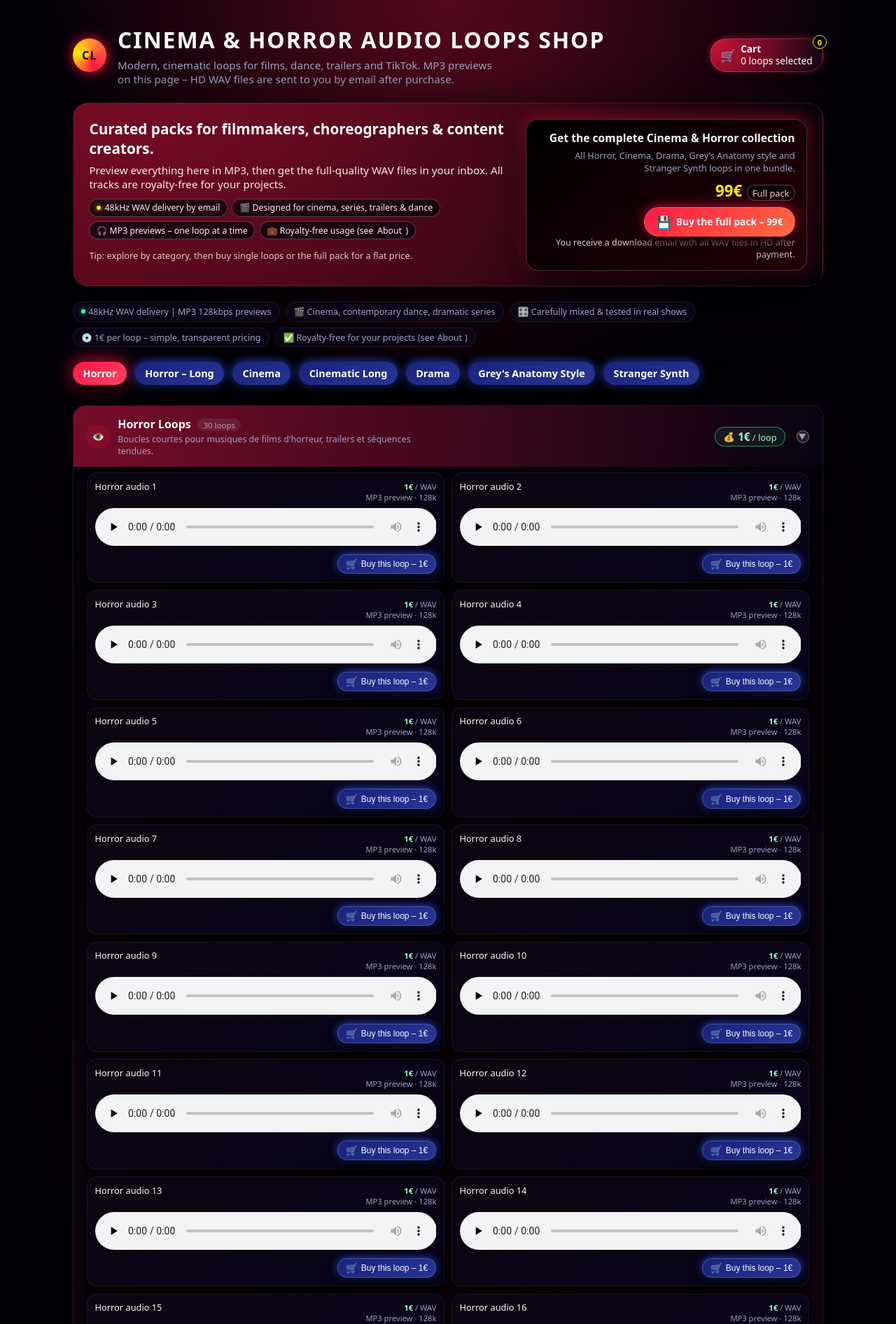
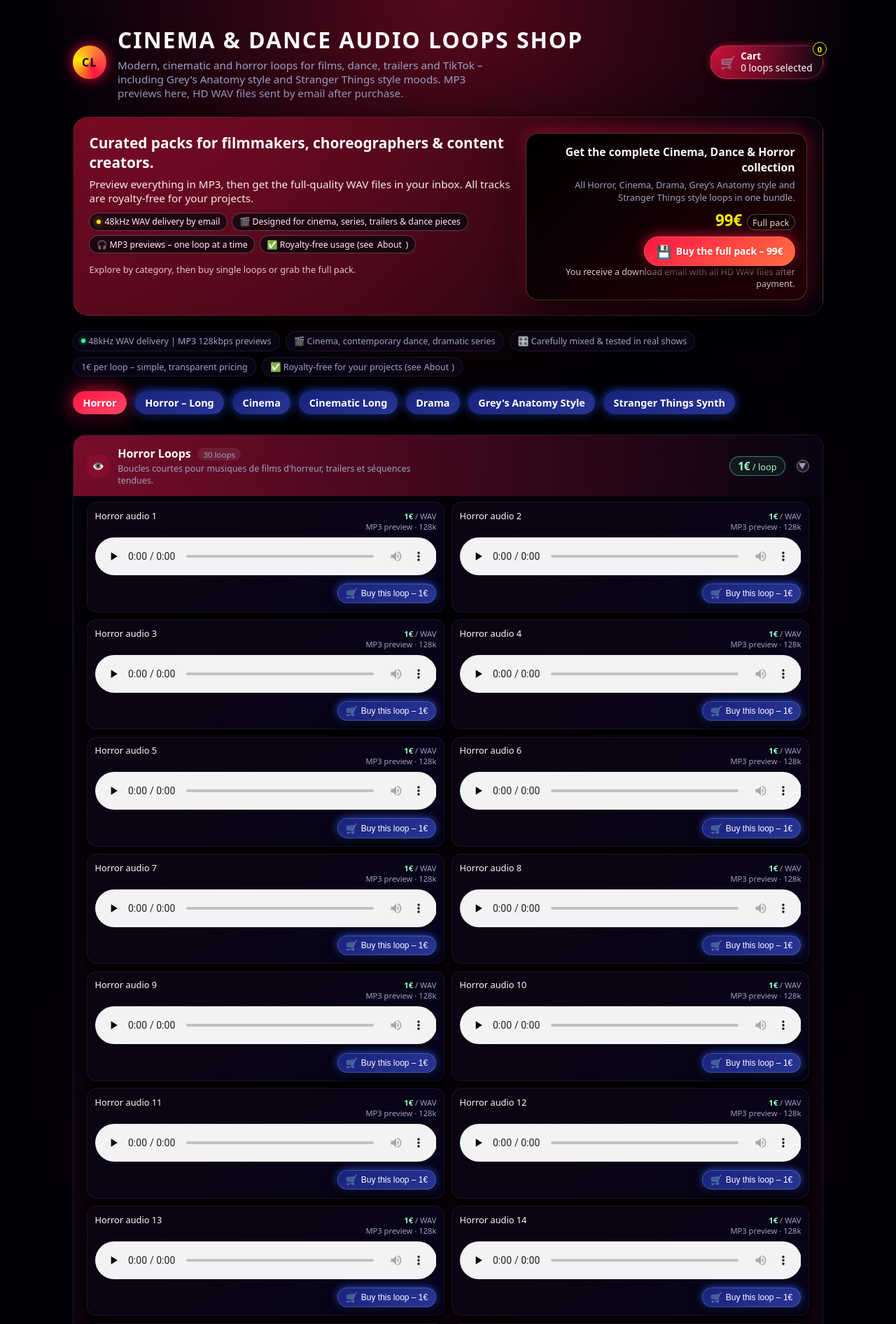
Before and after one commit to vincentbastille10/cinema_loops_shopping, a Flask app: page / in a window 1280 px wide. Shown: the top 1892 px of the page at 70% size. Run offline with Flask 3, Linux system fonts and the light colour scheme.

Commit message:
Update index.html

```diff
--- a/templates/index.html
+++ b/templates/index.html
@@ -2,14 +2,13 @@
 <html lang="en">
 <head>
   <meta charset="utf-8" />
-  <title>Cinema & Horror Audio Loops Shop – WAV & MP3</title>
+  <title>Cinema & Dance Audio Loops Shop – WAV & MP3</title>
   <meta name="viewport" content="width=device-width, initial-scale=1" />
 
   <meta name="description"
-        content="Cinema, horror, drama, synthwave and Grey's Anatomy style audio loops. MP3 previews and HD WAV files sent by email after purchase. Royalty-free audio for films, dance and content creators." />
+        content="Modern, cinematic and horror audio loops for films, dance, trailers and TikTok – including Grey's Anatomy style and Stranger Things style moods. MP3 previews on this page and HD WAV files sent by email after purchase. Royalty-free audio for creators." />
   <meta name="robots" content="index,follow" />
 
-  <!-- Base styles -->
   <style>
     :root {
       --bg: #050409;
@@ -552,12 +526,11 @@
     }
 
     @media (min-width: 720px) {
-      .loop-list {
-        grid-template-columns: 1fr 1fr;
-      }
+      .loop-list { grid-template-columns: 1fr 1fr; }
     }
 
     .loop-item {
+      position: relative;
       border-radius: 14px;
       border: 1px solid rgba(255, 255, 255, 0.07);
       background: linear-gradient(145deg, rgba(12, 5, 18, 0.95), rgba(8, 3, 26, 0.95));
@@ -725,10 +716,11 @@
           <span>CL</span>
         </div>
         <div class="page-title-text">
-          <h1>Cinema & Horror Audio Loops Shop</h1>
+          <h1>Cinema & Dance Audio Loops Shop</h1>
           <p>
-            Modern, cinematic loops for films, dance, trailers and TikTok. MP3 previews on this page –
-            HD WAV files are sent to you by email after purchase.
+            Modern, cinematic and horror loops for films, dance, trailers and TikTok –
+            including Grey's Anatomy style and Stranger Things style moods.
+            MP3 previews here, HD WAV files sent by email after purchase.
           </p>
         </div>
       </div>
@@ -750,7 +742,7 @@
           Curated packs for filmmakers, choreographers & content creators.
         </div>
         <div class="hero-subline">
-          Preview everything here in MP3, then get the full-quality WAV files in your inbox.
+          Preview everything in MP3, then get the full-quality WAV files in your inbox.
           All tracks are royalty-free for your projects.
         </div>
 
@@ -760,47 +752,47 @@
             48kHz WAV delivery by email
           </div>
           <div class="hero-pill">
-            🎬 Designed for cinema, series, trailers & dance
+            🎬 Designed for cinema, series, trailers & dance pieces
           </div>
           <div class="hero-pill">
             🎧 MP3 previews – one loop at a time
           </div>
           <div class="hero-pill">
-            💼 Royalty-free usage (see <a href="{{ url_for('about_page') }}">About</a>)
+            ✅ Royalty-free usage (see <a href="{{ url_for('about_page') }}">About</a>)
           </div>
         </div>
 
         <div class="hero-note">
-          Tip: explore by category, then buy single loops or the full pack for a flat price.
+          Explore by category, then buy single loops or grab the full pack.
         </div>
       </div>
 
       <div class="hero-right">
         <div class="pack-banner">
           <div class="pack-banner-title">
-            Get the complete Cinema & Horror collection
+            Get the complete Cinema, Dance & Horror collection
           </div>
           <div class="pack-banner-sub">
-            All Horror, Cinema, Drama, Grey’s Anatomy style and Stranger Synth loops in one bundle.
+            All Horror, Cinema, Drama, Grey’s Anatomy style and Stranger Things style loops in one bundle.
           </div>
           <div class="pack-price-line">
             <div class="pack-price-main">99€</div>
             <div class="pack-price-tag">Full pack</div>
           </div>
-          <!-- Remplace le href par ton vrai lien Stripe Pack si besoin -->
+          <!-- Remplace par ton vrai lien Stripe pour le pack -->
           <a href="https://buy.stripe.com/your_full_pack_link_here"
              class="pack-btn">
             <span class="icon">💾</span>
             <span>Buy the full pack – 99€</span>
           </a>
           <div class="hero-footnote">
-            You receive a download email with all WAV files in HD after payment.
+            You receive a download email with all HD WAV files after payment.
           </div>
         </div>
       </div>
     </section>
 
-    <!-- SMALL BADGES ROW -->
+    <!-- BADGES ROW -->
     <div class="badges-row">
       <div class="badge-pill">
         <span class="dot"></span> 48kHz WAV delivery | MP3 128kbps previews
@@ -812,14 +804,14 @@
         🎛️ Carefully mixed & tested in real shows
       </div>
       <div class="badge-pill">
-        💿 1€ per loop – simple, transparent pricing
+        1€ per loop – simple, transparent pricing
       </div>
       <div class="badge-pill">
         ✅ Royalty-free for your projects (see <a href="{{ url_for('about_page') }}">About</a>)
       </div>
     </div>
 
-    <!-- CATEGORY NAV (buttons under badges) -->
+    <!-- CATEGORY NAV -->
     <nav class="category-nav" id="categoryNav">
       <a href="#horror_short" class="category-pill">Horror</a>
       <a href="#horror_long" class="category-pill">Horror – Long</a>
@@ -827,7 +819,7 @@
       <a href="#cinematic_long" class="category-pill">Cinematic Long</a>
       <a href="#drama_long" class="category-pill">Drama</a>
       <a href="#greys_emotional" class="category-pill">Grey's Anatomy Style</a>
-      <a href="#stranger_synth" class="category-pill">Stranger Synth</a>
+      <a href="#stranger_synth" class="category-pill">Stranger Things Synth</a>
     </nav>
 
     <!-- ACCORDION -->
@@ -864,20 +855,18 @@
           </div>
           <div class="accordion-header-right">
             <div class="price-chip">
-              <span>💰</span>
               <span><strong>{{ category.loops[0].price_eur if category.loops else 1 }}€</strong> / loop</span>
             </div>
             <div class="accordion-chevron">&#9654;</div>
           </div>
         </div>
 
-        <!-- ACCORDION PANEL -->
         <div class="accordion-panel">
           <div class="panel-inner">
             <div class="loop-list">
 
               {% for item in category.loops %}
-              <div class="loop-item" data-loop-id="{{ item.id }}">
+              <div class="loop-item" data-loop-id="{{ item.id }}" data-loop-name="{{ item.name }}">
                 <div class="loop-row-top">
                   <div class="loop-name">
                     {{ item.name }}
@@ -929,7 +918,7 @@
     <!-- FOOTER -->
     <footer>
       <p>
-        Cinema & Horror Loops – composed and produced by Vincent Bastille.<br />
+        Cinema & Dance Loops – composed and produced by Vincent Bastille.<br />
         All audio is delivered as HD WAV by email after purchase and is royalty-free for your projects
         (see <a href="{{ url_for('about_page') }}">About</a> for details).<br />
         For custom packs or original film music:
@@ -947,32 +936,29 @@
       const audioPlayers = document.querySelectorAll(".loop-audio-player");
       const cartCountEl = document.getElementById("cartCount");
       const cartSummaryEl = document.getElementById("cartSummary");
+      const cartWidget = document.getElementById("cartWidget");
 
-      // --- SINGLE AUDIO AT A TIME ---
+      const CART_KEY = "cinema_loops_cart_ids";
+
+      // --- SINGLE AUDIO ---
       audioPlayers.forEach(player => {
         player.addEventListener("play", () => {
           audioPlayers.forEach(other => {
-            if (other !== player) {
-              other.pause();
-            }
+            if (other !== player) other.pause();
           });
         });
       });
 
-      // --- ACCORDION LOGIC ---
+      // --- ACCORDION ---
       function openItem(item) {
         accordionItems.forEach(it => {
           const panel = it.querySelector(".accordion-panel");
           if (it === item) {
             it.classList.add("open");
-            if (panel) {
-              panel.style.maxHeight = panel.scrollHeight + "px";
-            }
+            if (panel) panel.style.maxHeight = panel.scrollHeight + "px";
           } else {
             it.classList.remove("open");
-            if (panel) {
-              panel.style.maxHeight = 0;
-            }
+            if (panel) panel.style.maxHeight = 0;
           }
         });
       }
@@ -992,9 +978,8 @@
         toggle.addEventListener("click", (e) => {
           const item = e.currentTarget.closest(".accordion-item");
           const isOpen = item.classList.contains("open");
+          const panel = item.querySelector(".accordion-panel");
           const catId = item.getAttribute("id");
-
-          const panel = item.querySelector(".accordion-panel");
 
           if (isOpen) {
             item.classList.remove("open");
@@ -1038,31 +1022,89 @@
         const openItemEl = document.querySelector(".accordion-item.open");
         if (openItemEl) {
           const panel = openItemEl.querySelector(".accordion-panel");
-          if (panel) {
-            panel.style.maxHeight = panel.scrollHeight + "px";
-          }
+          if (panel) panel.style.maxHeight = panel.scrollHeight + "px";
         }
       });
 
-      // --- SIMPLE CART BADGE (from localStorage) ---
-      // On part du principe que tu stockes les IDs de loops dans localStorage
-      // sous la clé "cinema_loops_cart_ids" (liste JSON).
+      // --- CART STORAGE / BADGE ---
+
+      function getCartIds() {
+        try {
+          const raw = localStorage.getItem(CART_KEY);
+          const ids = raw ? JSON.parse(raw) : [];
+          return Array.isArray(ids) ? ids : [];
+        } catch (e) {
+          return [];
+        }
+      }
+
+      function setCartIds(ids) {
+        try {
+          localStorage.setItem(CART_KEY, JSON.stringify(ids));
+        } catch (e) {
+          // ignore
+        }
+      }
+
       function refreshCartBadge() {
-        try {
-          const raw = localStorage.getItem("cinema_loops_cart_ids");
-          const ids = raw ? JSON.parse(raw) : [];
-          const count = Array.isArray(ids) ? ids.length : 0;
-          cartCountEl.textContent = count;
-          cartSummaryEl.textContent =
-            count === 0 ? "0 loops selected" :
-            (count === 1 ? "1 loop selected" : count + " loops selected");
-        } catch (e) {
-          cartCountEl.textContent = "0";
-          cartSummaryEl.textContent = "0 loops selected";
+        const ids = getCartIds();
+        const count = ids.length;
+        cartCountEl.textContent = count;
+        cartSummaryEl.textContent =
+          count === 0 ? "0 loops selected" :
+          (count === 1 ? "1 loop selected" : count + " loops selected");
+      }
+
+      function pulseCart() {
+        if (!cartWidget) return;
+        cartWidget.classList.add("pulse");
+        setTimeout(() => cartWidget.classList.remove("pulse"), 550);
+      }
+
+      function showMiniToast(loopItem, name) {
+        if (!loopItem) return;
+        const oldToast = loopItem.querySelector(".mini-toast");
+        if (oldToast) oldToast.remove();
+
+        const div = document.createElement("div");
+        div.className = "mini-toast";
+        div.innerHTML = `<span>✓</span><span>Added to cart</span>`;
+        loopItem.appendChild(div);
+
+        setTimeout(() => {
+          if (div.parentNode) div.parentNode.removeChild(div);
+        }, 1900);
+      }
+
+      function addToCart(loopId, loopName, loopItem) {
+        const ids = getCartIds();
+        if (!ids.includes(loopId)) {
+          ids.push(loopId);
+          setCartIds(ids);
+          refreshCartBadge();
+          showMiniToast(loopItem, loopName);
+          pulseCart();
+        } else {
+          // déjà présent -> petit toast quand même
+          showMiniToast(loopItem, loopName);
+          pulseCart();
         }
       }
 
       refreshCartBadge();
+
+      // --- BUY BUTTONS ---
+
+      document.querySelectorAll(".loop-item").forEach(loopItem => {
+        const btn = loopItem.querySelector(".buy-btn");
+        if (!btn) return;
+        btn.addEventListener("click", () => {
+          const loopId = loopItem.getAttribute("data-loop-id");
+          const loopName = loopItem.getAttribute("data-loop-name") || "";
+          if (!loopId) return;
+          addToCart(loopId, loopName, loopItem);
+        });
+      });
     });
   </script>
 
```
Also changed, not shown: other parts of templates/index.html (+62 -71 lines).
